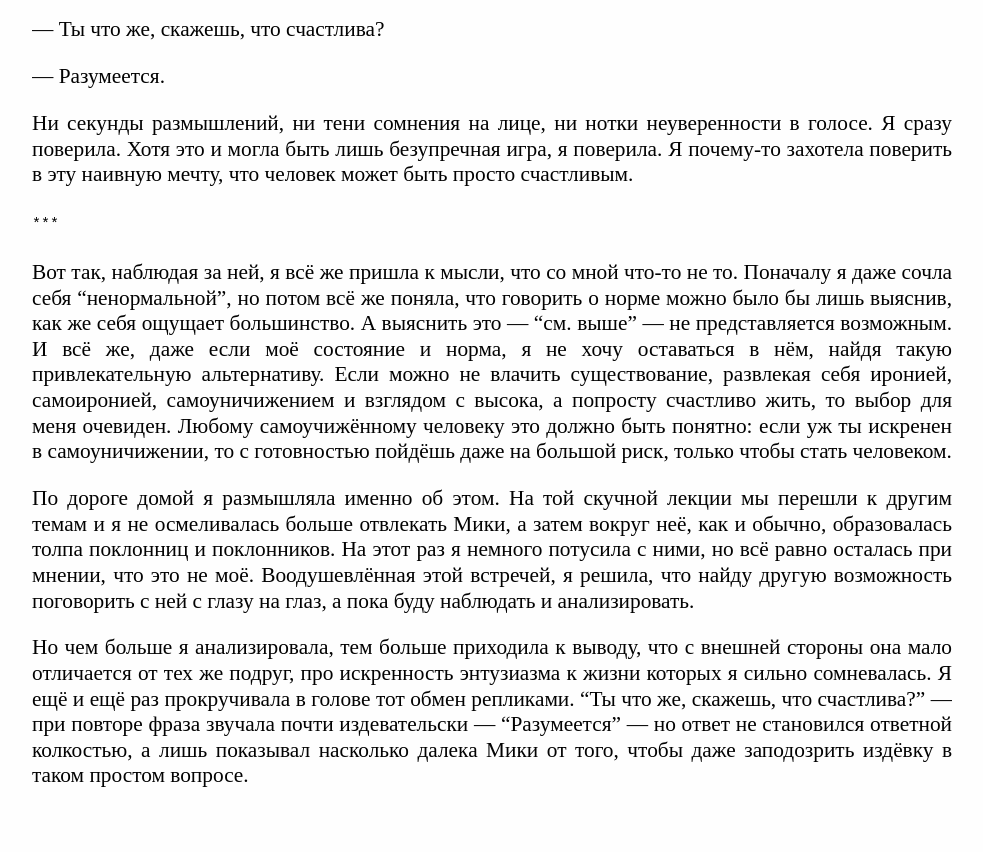
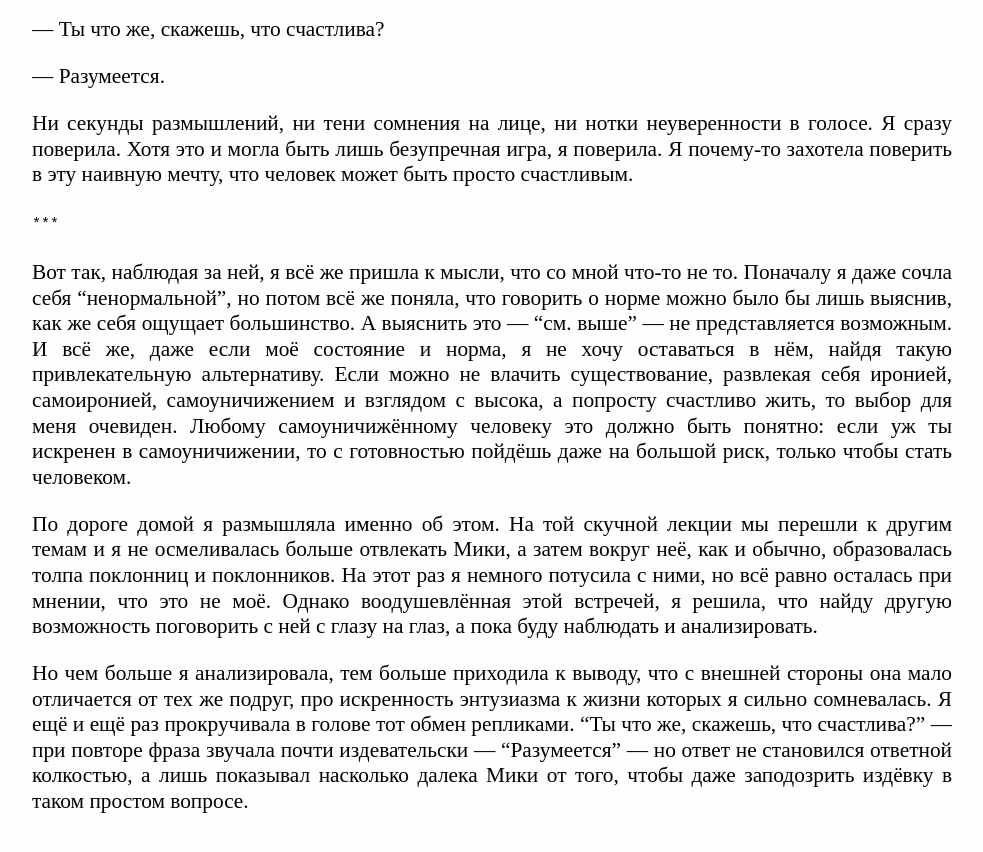
Before and after one commit to caryoscelus/lezvije-travy, a Jekyll site: the page built from text/chronic-lack.md, in a window 1280 px wide and 900 px high, scrolled down 2435 px. Shown: the top 852 px of the window, without its empty margins (148-1131 px from the left). Built offline with Jekyll 4.4.1, drawn with Linux system fonts in a browser that asks for light colours; some of the changed text lies outside the part shown.

Commit message:
edit (chronic lack)

```diff
--- a/text/chronic-lack.md
+++ b/text/chronic-lack.md
@@ -125,16 +125,16 @@ title: "n + 1"
 состояние и норма, я не хочу оставаться в нём, найдя такую привлекательную
 альтернативу. Если можно не влачить существование, развлекая себя иронией,
 самоиронией, самоуничижением и взглядом с высока, а попросту счастливо жить, то
-выбор для меня очевиден. Любому самоучижённому человеку это должно быть понятно:
-если уж ты искренен в самоуничижении, то с готовностью пойдёшь даже на большой
-риск, только чтобы стать человеком.
+выбор для меня очевиден. Любому самоуничижённому человеку это должно быть
+понятно: если уж ты искренен в самоуничижении, то с готовностью пойдёшь даже на
+большой риск, только чтобы стать человеком.
 
 По дороге домой я размышляла именно об этом. На той скучной лекции мы перешли к
 другим темам и я не осмеливалась больше отвлекать Мики, а затем вокруг неё, как
 и обычно, образовалась толпа поклонниц и поклонников. На этот раз я немного
-потусила с ними, но всё равно осталась при мнении, что это не
-моё. Воодушевлённая этой встречей, я решила, что найду другую возможность
-поговорить с ней с глазу на глаз, а пока буду наблюдать и анализировать.
+потусила с ними, но всё равно осталась при мнении, что это не моё. Однако
+воодушевлённая этой встречей, я решила, что найду другую возможность поговорить
+с ней с глазу на глаз, а пока буду наблюдать и анализировать.
 
 Но чем больше я анализировала, тем больше приходила к выводу, что с внешней
 стороны она мало отличается от тех же подруг, про искренность энтузиазма к жизни
```
Also changed, not shown: other parts of text/chronic-lack.md (+1 -1 lines).
